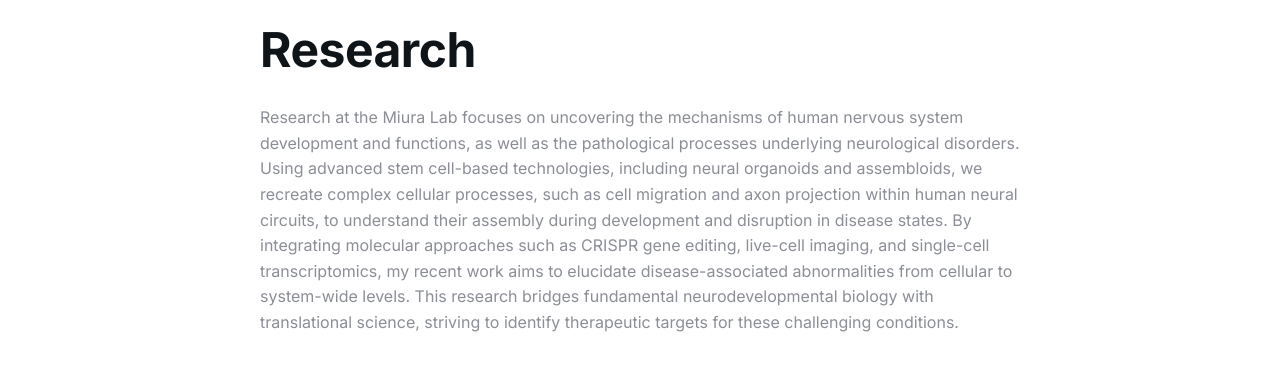
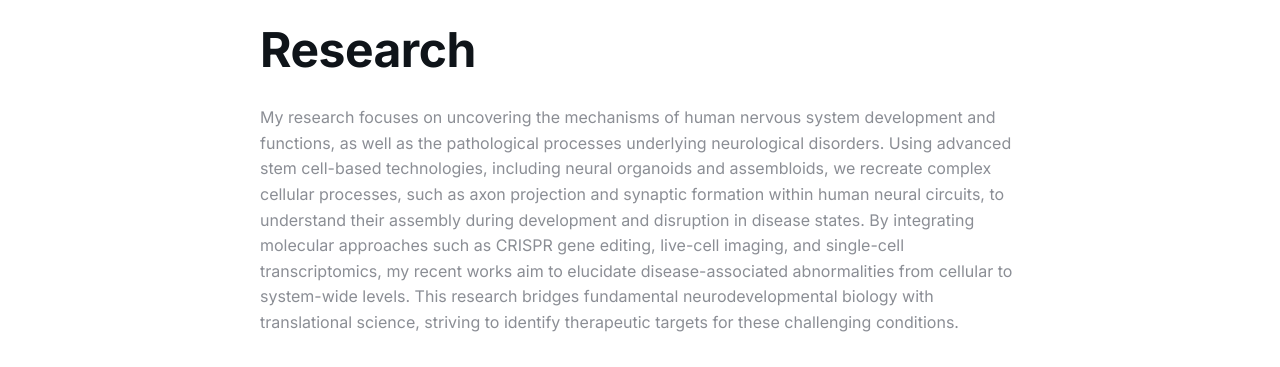
Before and after one commit to ykmiura/ykmiura.github.io, a Jekyll site: the page built from _pages/research.md, in a window 1280 px wide. Shown: the part 492-859 px from the top of the page. Built offline with Jekyll 4.4.1, drawn with Linux system fonts in a browser that asks for light colours.

Commit message:
Update research.md

```diff
--- a/_pages/research.md
+++ b/_pages/research.md
@@ -1,7 +1,7 @@
 ---
 layout: page
 title: Research
-description: Research at the Miura Lab focuses on uncovering the mechanisms of human nervous system development and functions, as well as the pathological processes underlying neurological disorders. Using advanced stem cell-based technologies, including neural organoids and assembloids, we recreate complex cellular processes, such as cell migration and axon projection within human neural circuits, to understand their assembly during development and disruption in disease states. By integrating molecular approaches such as CRISPR gene editing, live-cell imaging, and single-cell transcriptomics, my recent work aims to elucidate disease-associated abnormalities from cellular to system-wide levels. This research bridges fundamental neurodevelopmental biology with translational science, striving to identify therapeutic targets for these challenging conditions.
+description: My research focuses on uncovering the mechanisms of human nervous system development and functions, as well as the pathological processes underlying neurological disorders. Using advanced stem cell-based technologies, including neural organoids and assembloids, we recreate complex cellular processes, such as axon projection and synaptic formation within human neural circuits, to understand their assembly during development and disruption in disease states. By integrating molecular approaches such as CRISPR gene editing, live-cell imaging, and single-cell transcriptomics, my recent works aim to elucidate disease-associated abnormalities from cellular to system-wide levels. This research bridges fundamental neurodevelopmental biology with translational science, striving to identify therapeutic targets for these challenging conditions.
 permalink: /research/
 image: '/images/01.jpg'
 page_cover: '/images/01.jpg'
```
